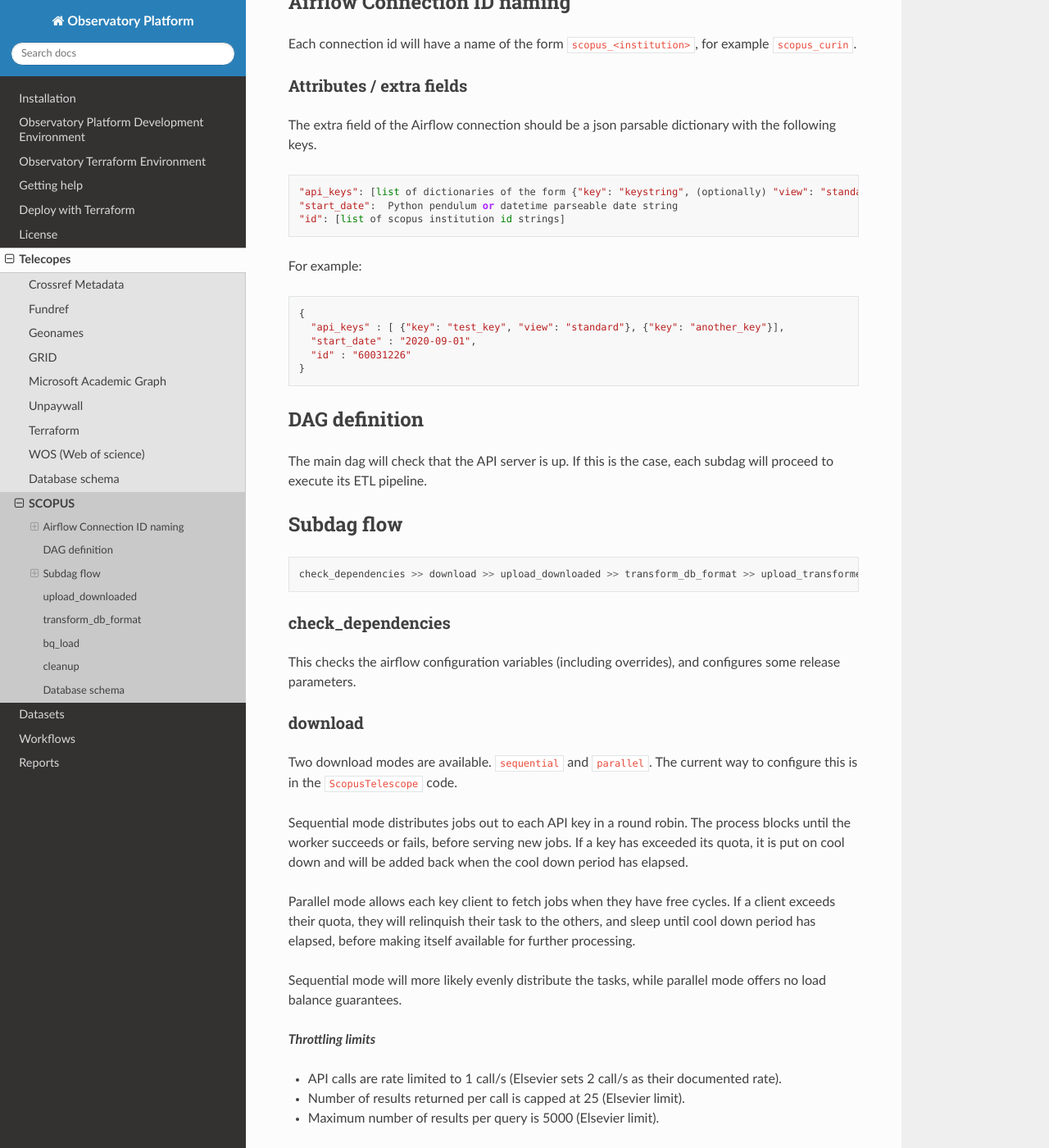
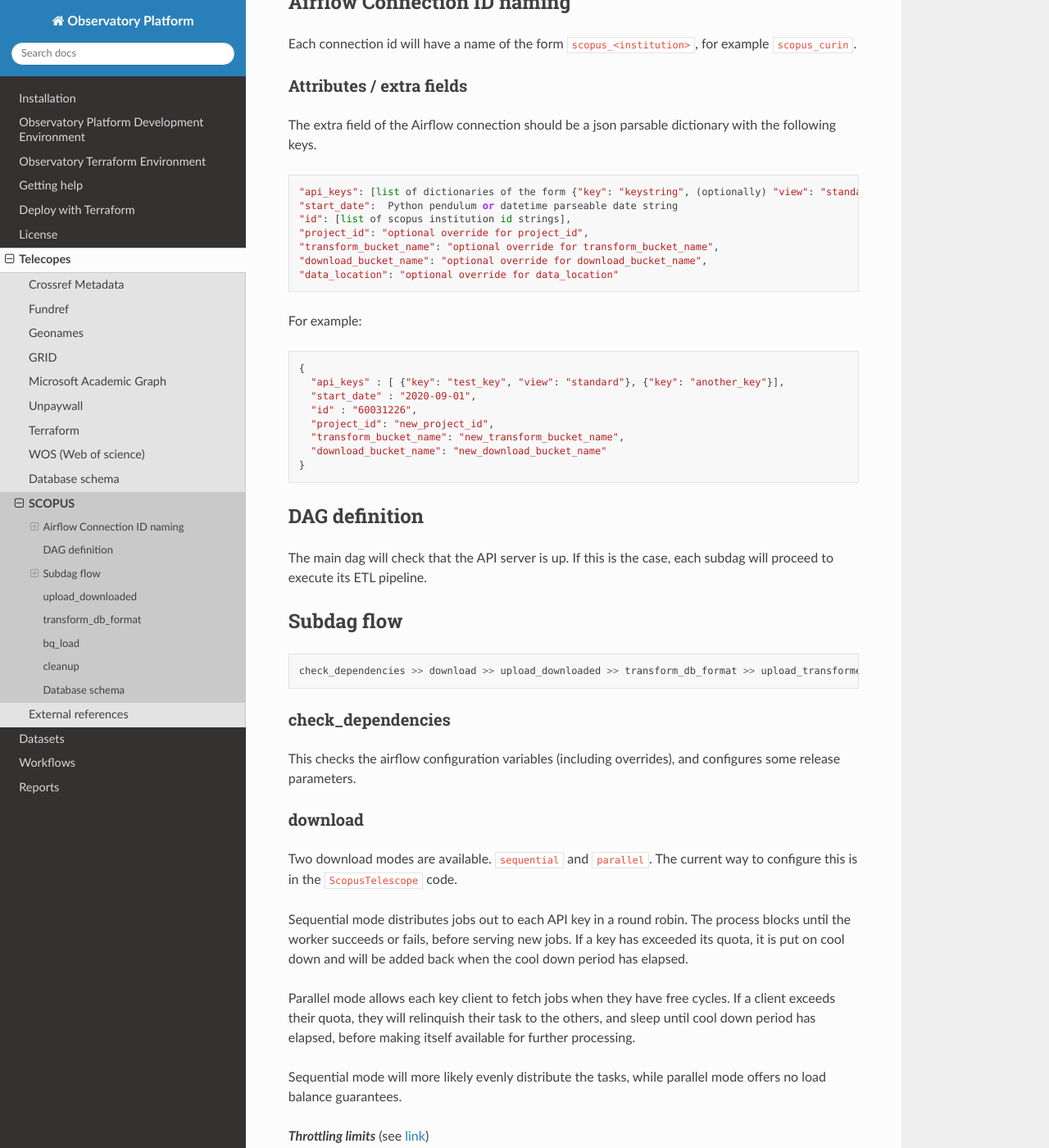
Before and after one commit to The-Academic-Observatory/observatory-platform, a Sphinx documentation site: the page built from docs/telescopes/scopus.md, in a window 1280 px wide and 1400 px high, scrolled down 246 px. Shown: the whole window at 82% size. Built offline with Sphinx 7.4.7 and the Read the Docs theme 2.0.0, drawn with Linux system fonts in a browser that asks for light colours; some of the changed text lies outside the part shown.

Commit message:
Documentation: update scopus documentation

````diff
--- a/docs/telescopes/scopus.md
+++ b/docs/telescopes/scopus.md
@@ -12,14 +12,21 @@ The extra field of the Airflow connection should be a json parsable dictionary w
 ```
 "api_keys": [list of dictionaries of the form {"key": "keystring", (optionally) "view": "standard or complete"]
 "start_date":  Python pendulum or datetime parseable date string
-"id": [list of scopus institution id strings]
+"id": [list of scopus institution id strings],
+"project_id": "optional override for project_id",
+"transform_bucket_name": "optional override for transform_bucket_name",
+"download_bucket_name": "optional override for download_bucket_name",
+"data_location": "optional override for data_location"
 ```
 For example:
 ```
 {
   "api_keys" : [ {"key": "test_key", "view": "standard"}, {"key": "another_key"}],
   "start_date" : "2020-09-01",
-  "id" : "60031226"
+  "id" : "60031226",
+  "project_id": "new_project_id",
+  "transform_bucket_name": "new_transform_bucket_name",
+  "download_bucket_name": "new_download_bucket_name"
 }
 ```
 
@@ -52,7 +59,7 @@ for further processing.
 
 Sequential mode will more likely evenly distribute the tasks, while parallel mode offers no load balance guarantees.
 
-***Throttling limits***
+***Throttling limits*** (see [link](https://dev.elsevier.com/api_key_settings.html))
  * API calls are rate limited to 1 call/s (Elsevier sets 2 call/s as their documented rate).
  * Number of results returned per call is capped at 25 (Elsevier limit).
  * Maximum number of results per query is 5000 (Elsevier limit).
@@ -76,3 +83,10 @@ Deletes any temporary files.
 ## Database schema
 
 Refer to docs/datasets/provider_wos for schema information.
+
+# External references
+* [Developer API portal](https://dev.elsevier.com/scopus.html)
+* [SCOPUS API specification](https://dev.elsevier.com/documentation/ScopusSearchAPI.wadl)
+* [Search tips](https://dev.elsevier.com/sc_search_tips.html)
+* [Search views (response description)](https://dev.elsevier.com/sc_search_views.html)
+* [API key settings](https://dev.elsevier.com/api_key_settings.html)
````
Also changed, not shown: docs/datasets/provider_scopus/dataset_scopus.md (+3 -4 lines).
